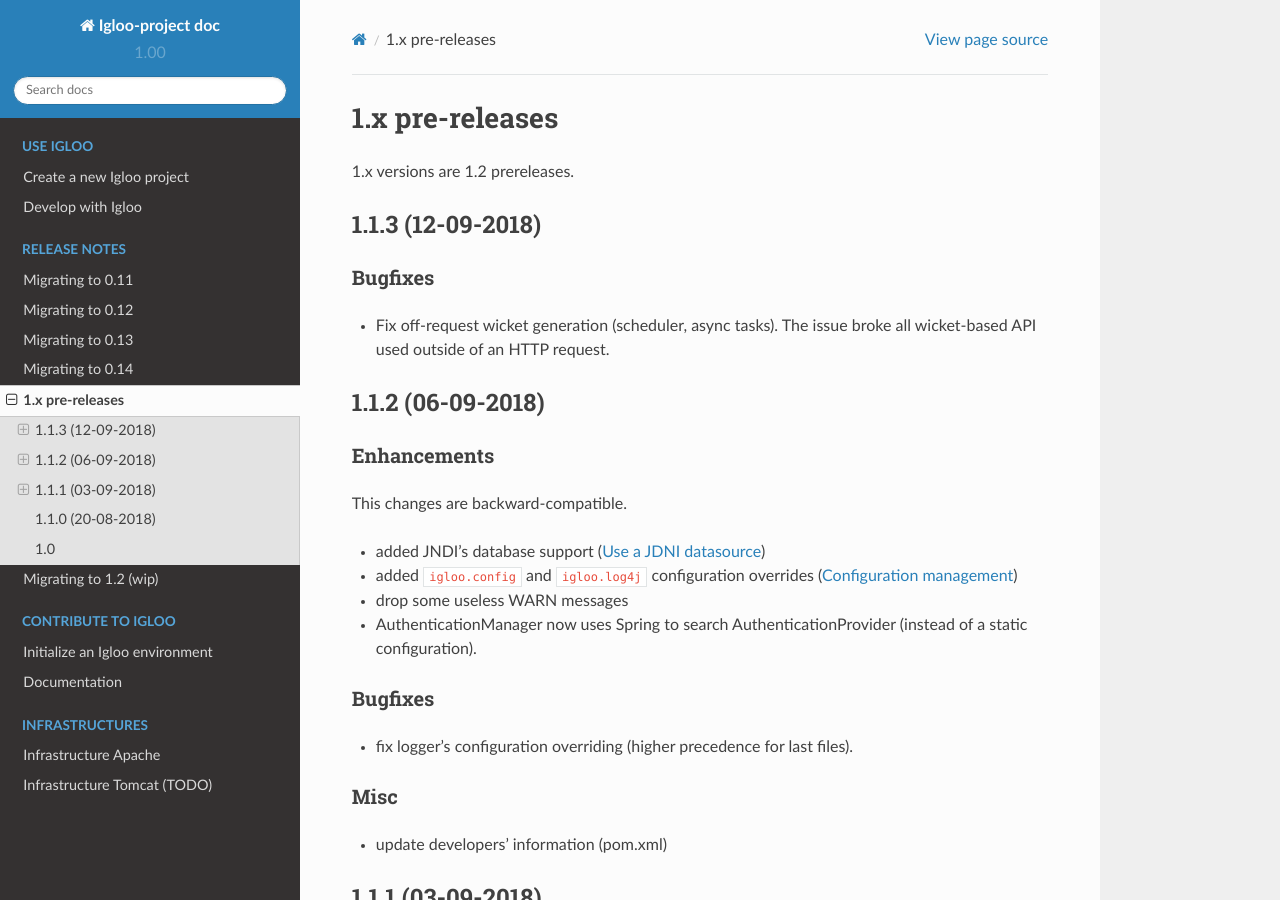
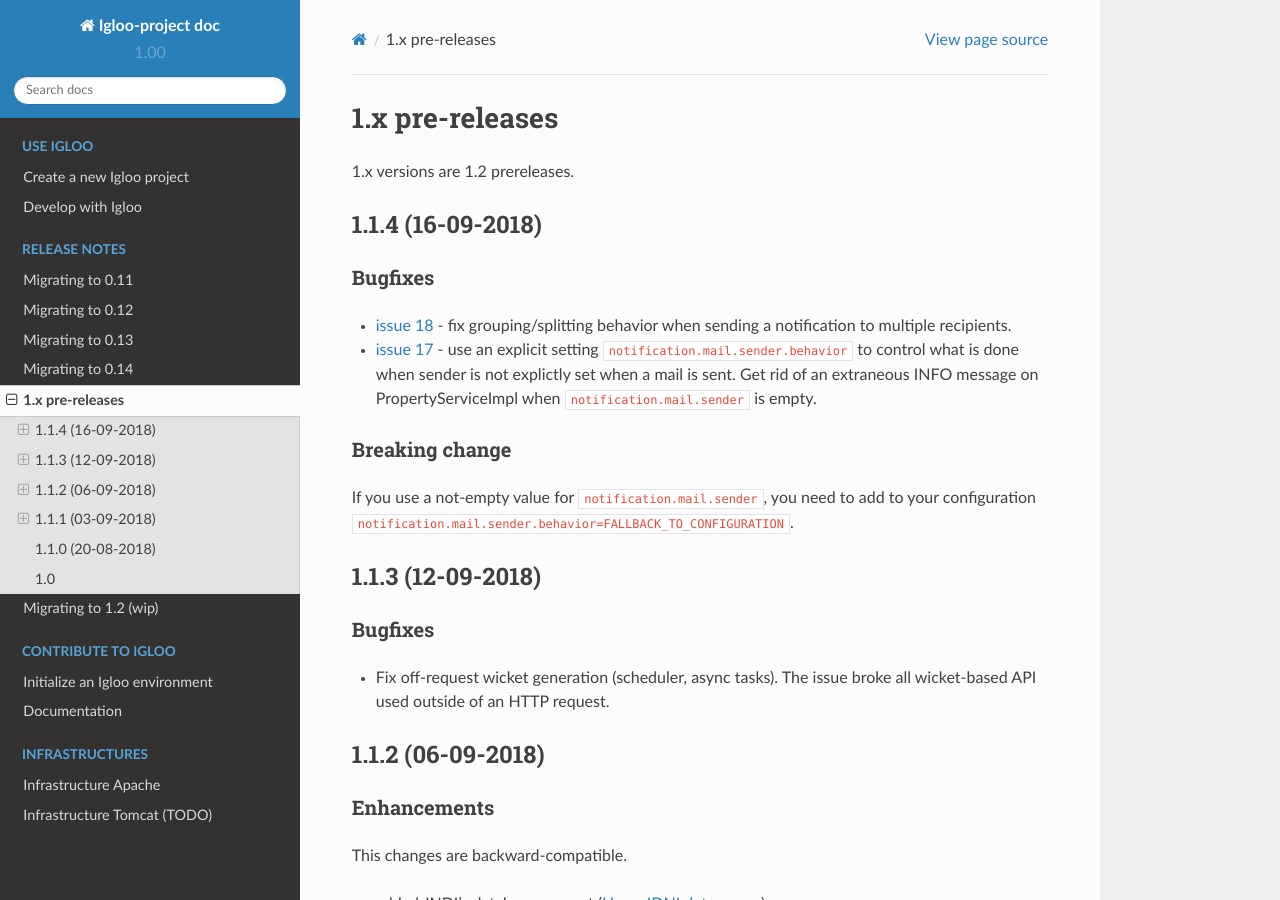
Before and after one commit to igloo-project/igloo-doc, a Sphinx documentation site: the page built from source/release-notes/1.x.rst, in a window 1280 px wide and 900 px high. Built offline with Sphinx 7.4.7 and the Read the Docs theme 2.0.0, drawn with Linux system fonts in a browser that asks for light colours.

Commit message:
1.1.4: prepare release note, added issue shortcut

```diff
--- a/source/conf.py
+++ b/source/conf.py
@@ -32,7 +32,11 @@
 # Add any Sphinx extension module names here, as strings. They can be
 # extensions coming with Sphinx (named 'sphinx.ext.*') or your custom
 # ones.
-extensions = []
+extensions = [
+    'sphinx.ext.extlinks'
+]
+extlinks = {'issue': ('https://github.com/igloo-project/igloo-parent/issues/%s',
+                      'issue ')}
 
 # Add any paths that contain templates here, relative to this directory.
 templates_path = ['buildtemplates']
--- a/source/release-notes/1.x.rst
+++ b/source/release-notes/1.x.rst
@@ -4,6 +4,25 @@
 
 1.x versions are 1.2 prereleases.
 
+1.1.4 (16-09-2018)
+##################
+
+Bugfixes
+********
+
+* :issue:`18` - fix grouping/splitting behavior when sending a notification to
+  multiple recipients.
+* :issue:`17` - use an explicit setting ``notification.mail.sender.behavior``
+  to control what is done when sender is not explictly set when a mail is sent.
+  Get rid of an extraneous INFO message on PropertyServiceImpl when
+  ``notification.mail.sender`` is empty.
+
+Breaking change
+***************
+
+If you use a not-empty value for ``notification.mail.sender``, you need to
+add to your configuration
+``notification.mail.sender.behavior=FALLBACK_TO_CONFIGURATION``.
 
 1.1.3 (12-09-2018)
 ##################
```
